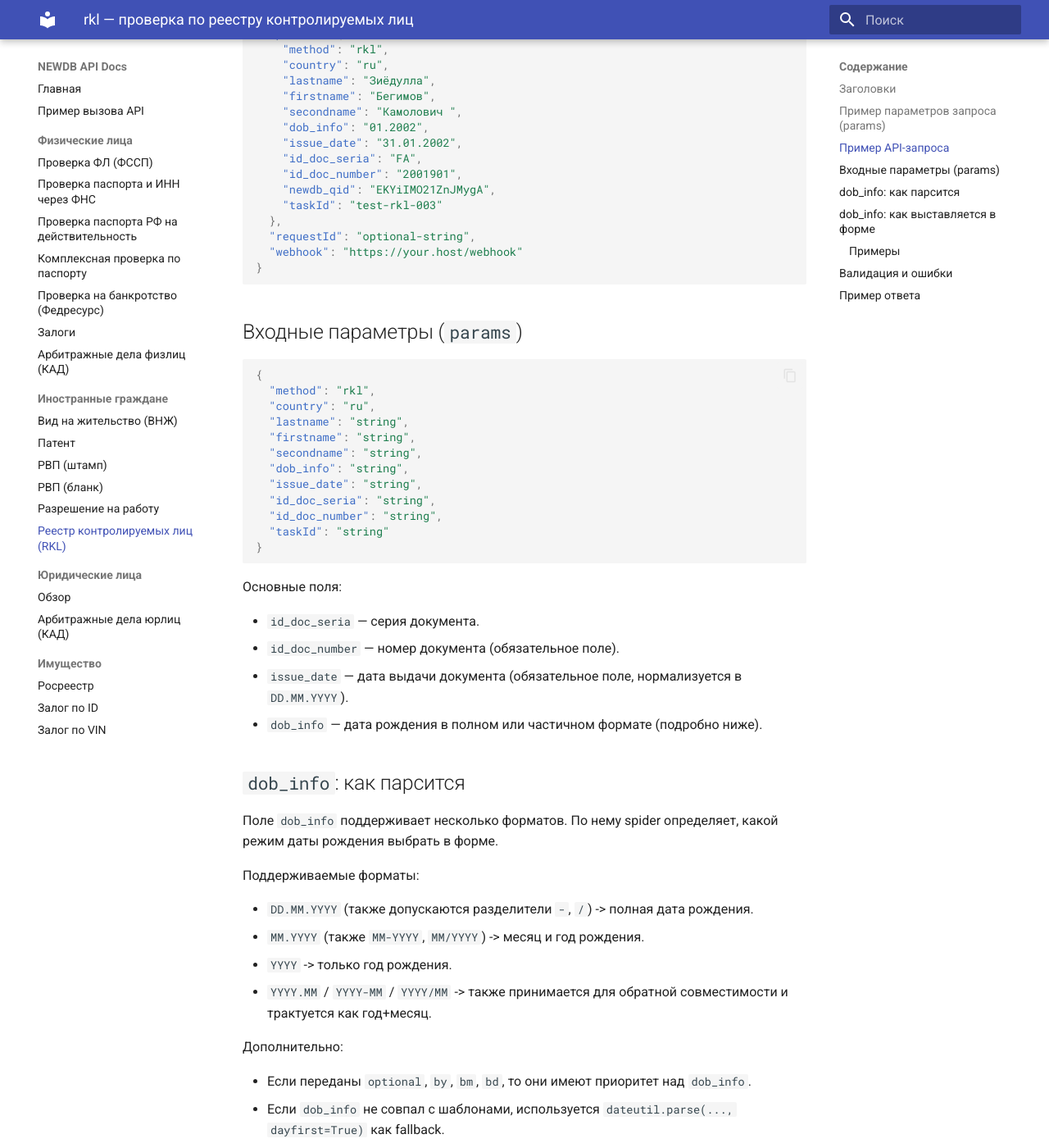
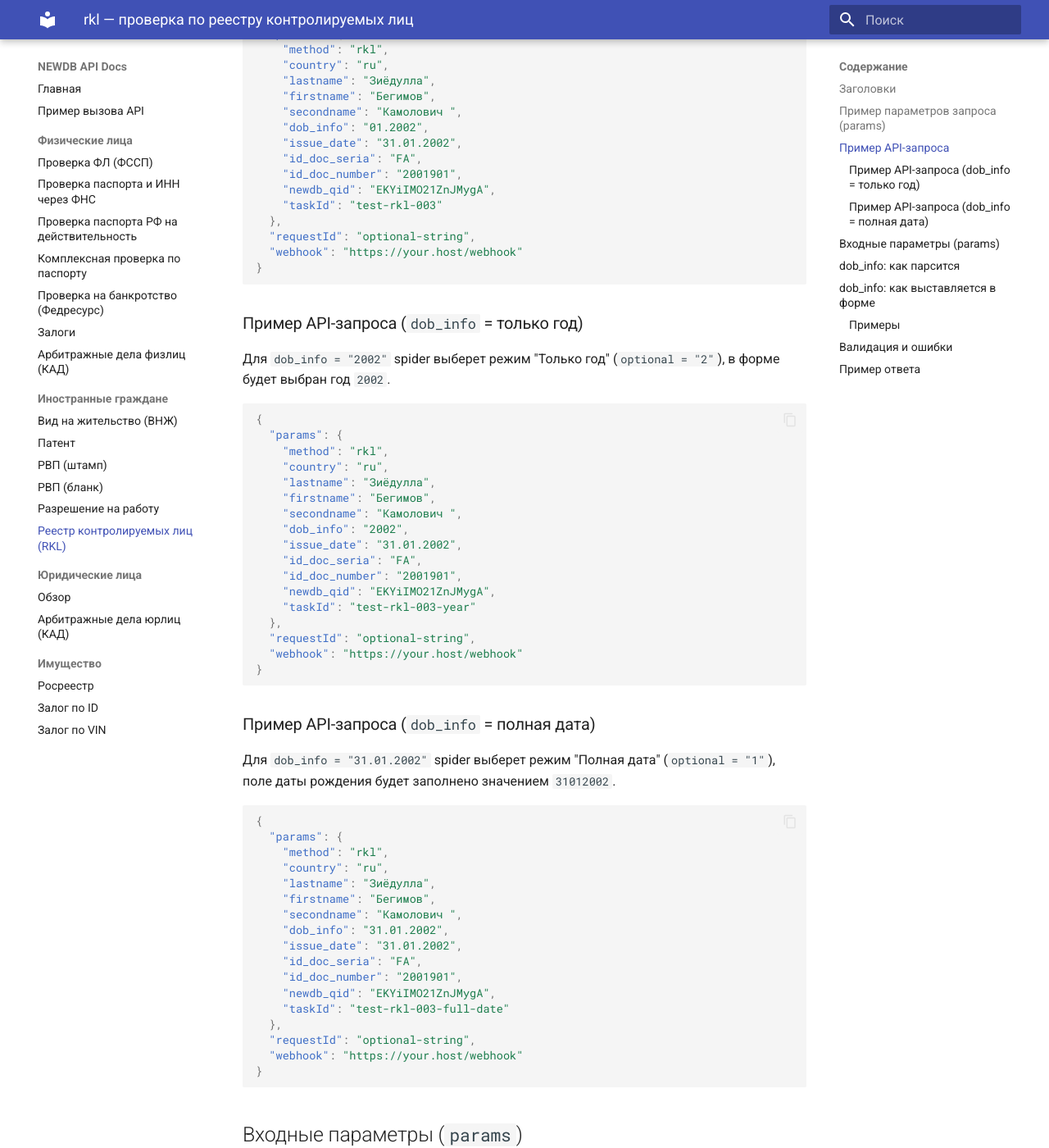
Before and after one commit to avpm05/newdb_docs, an MkDocs documentation site: the page built from docs/foreign/06-foreign_rkl.md, in a window 1280 px wide and 1400 px high, scrolled down 1021 px. Shown: the whole window at 82% size. Built offline with MkDocs 1.6.1 and Material for MkDocs 9.7.7, drawn with Linux system fonts in a browser that asks for light colours; some of the changed text lies outside the part shown.

Commit message:
`YYYY-MM` /

````diff
--- a/docs/foreign/06-foreign_rkl.md
+++ b/docs/foreign/06-foreign_rkl.md
@@ -62,6 +62,54 @@ params_raw = json.dumps({
     "id_doc_number": "2001901",
     "newdb_qid": "EKYiIMO21ZnJMygA",
     "taskId": "test-rkl-003"
+  },
+  "requestId": "optional-string",
+  "webhook": "https://your.host/webhook"
+}
+```
+
+### Пример API-запроса (`dob_info` = только год)
+
+Для `dob_info = "2002"` spider выберет режим "Только год" (`optional = "2"`), в форме будет выбран год `2002`.
+
+```json
+{
+  "params": {
+    "method": "rkl",
+    "country": "ru",
+    "lastname": "Зиёдулла",
+    "firstname": "Бегимов",
+    "secondname": "Камолович ",
+    "dob_info": "2002",
+    "issue_date": "31.01.2002",
+    "id_doc_seria": "FA",
+    "id_doc_number": "2001901",
+    "newdb_qid": "EKYiIMO21ZnJMygA",
+    "taskId": "test-rkl-003-year"
+  },
+  "requestId": "optional-string",
+  "webhook": "https://your.host/webhook"
+}
+```
+
+### Пример API-запроса (`dob_info` = полная дата)
+
+Для `dob_info = "31.01.2002"` spider выберет режим "Полная дата" (`optional = "1"`), поле даты рождения будет заполнено значением `31012002`.
+
+```json
+{
+  "params": {
+    "method": "rkl",
+    "country": "ru",
+    "lastname": "Зиёдулла",
+    "firstname": "Бегимов",
+    "secondname": "Камолович ",
+    "dob_info": "31.01.2002",
+    "issue_date": "31.01.2002",
+    "id_doc_seria": "FA",
+    "id_doc_number": "2001901",
+    "newdb_qid": "EKYiIMO21ZnJMygA",
+    "taskId": "test-rkl-003-full-date"
   },
   "requestId": "optional-string",
   "webhook": "https://your.host/webhook"
@@ -140,6 +188,8 @@ Spider переводит `dob_info` в один из режимов формы:
 
 Ниже пример структуры ответа NEWDB для метода `rkl`. Значение `registry_status` определяется из текста результата на экране Госуслуг:
 
+Формат ответа одинаковый для всех вариантов `dob_info` (`MM.YYYY`, `YYYY`, `DD.MM.YYYY`); меняется только значение, переданное в `params.dob_info`.
+
 - `not_found` — если в заголовке найдено "отсутствует в реестре контролируемых лиц"
 - `found` — если в заголовке найдено "в реестре контролируемых лиц"
 - `unknown` — если статус не удалось определить по заголовку
````
